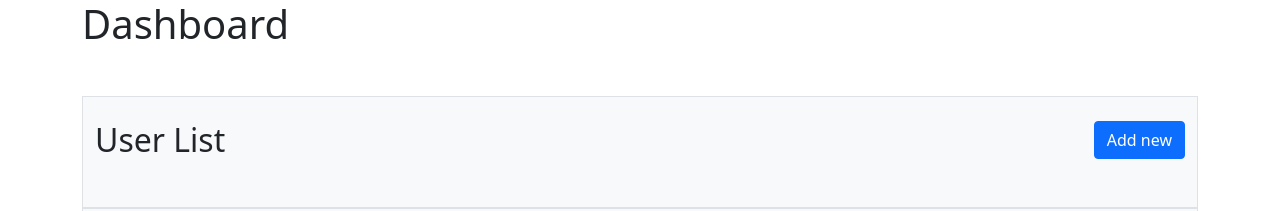
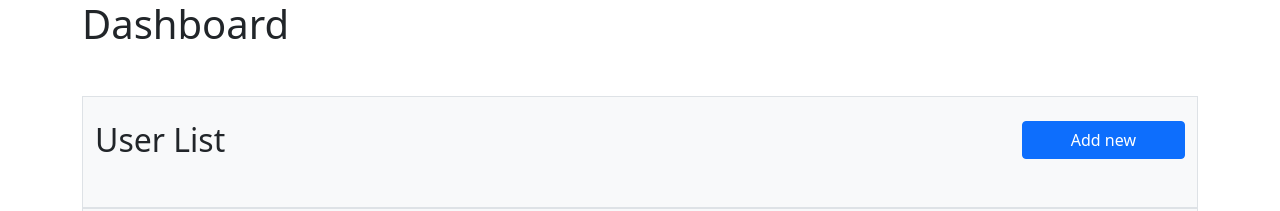
Before and after one commit to cedricmatalog/admin-dashboard, a React (Create React App) app: page / in a window 1280 px wide. Shown: the top 211 px of the page. Built offline with nearby package versions, Linux system fonts and the light colour scheme; no server answers; the HTML template or start-up script is replaced by a standard one.

Commit message:
adjust width of add new button

```diff
--- a/src/features/dashboard/user/UserList.js
+++ b/src/features/dashboard/user/UserList.js
@@ -58,7 +58,7 @@ function UserList({ setIsUserFormVisible }) {
           <h2 className='mb-5 '>User List</h2>
         </Col>
         <Col className='d-flex justify-content-end align-items-start'>
-          <Button color='primary' className='float-right' onClick={handleAddButtonClicked}>
+          <Button color='primary' className='px-5' onClick={handleAddButtonClicked}>
             Add new
           </Button>
         </Col>
```
